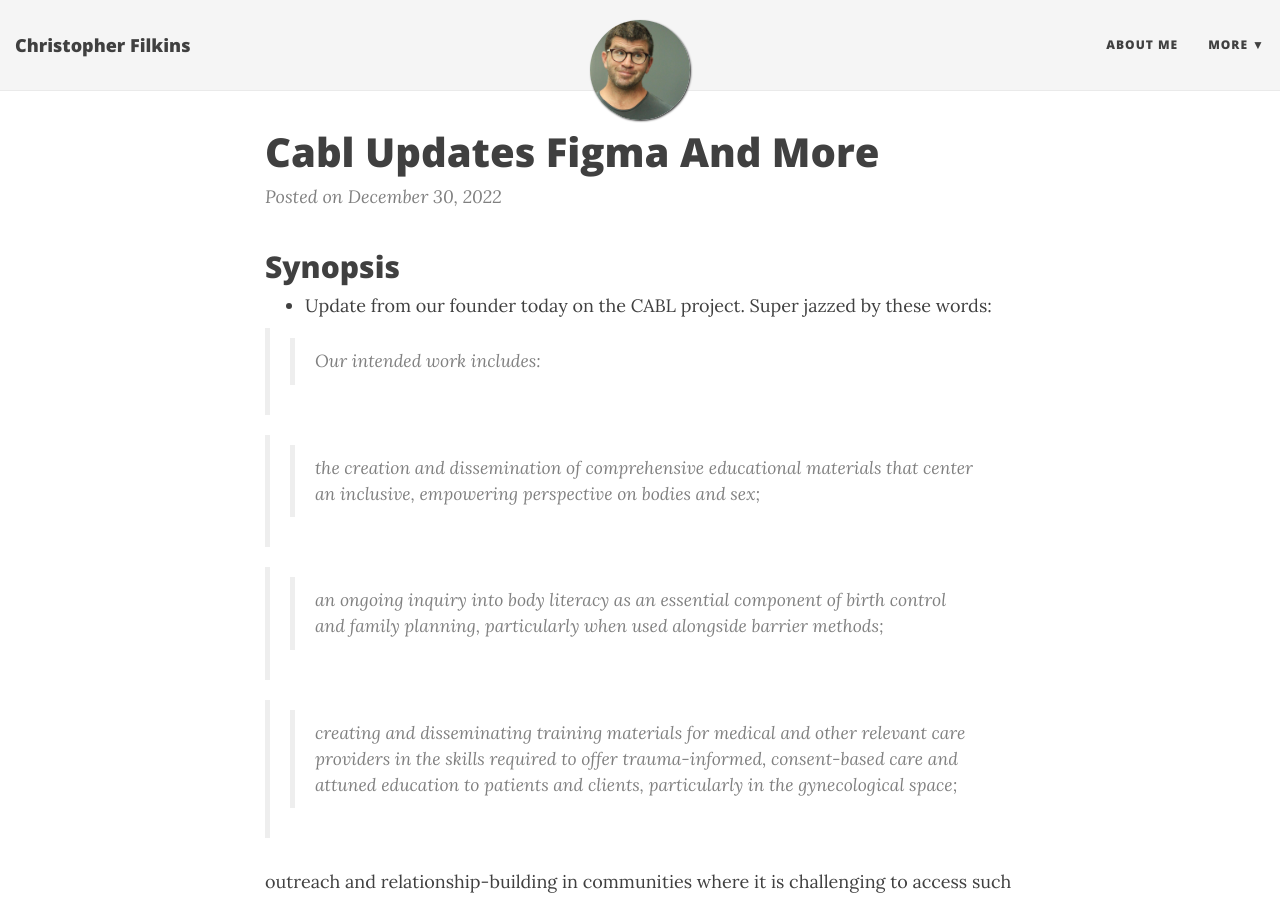
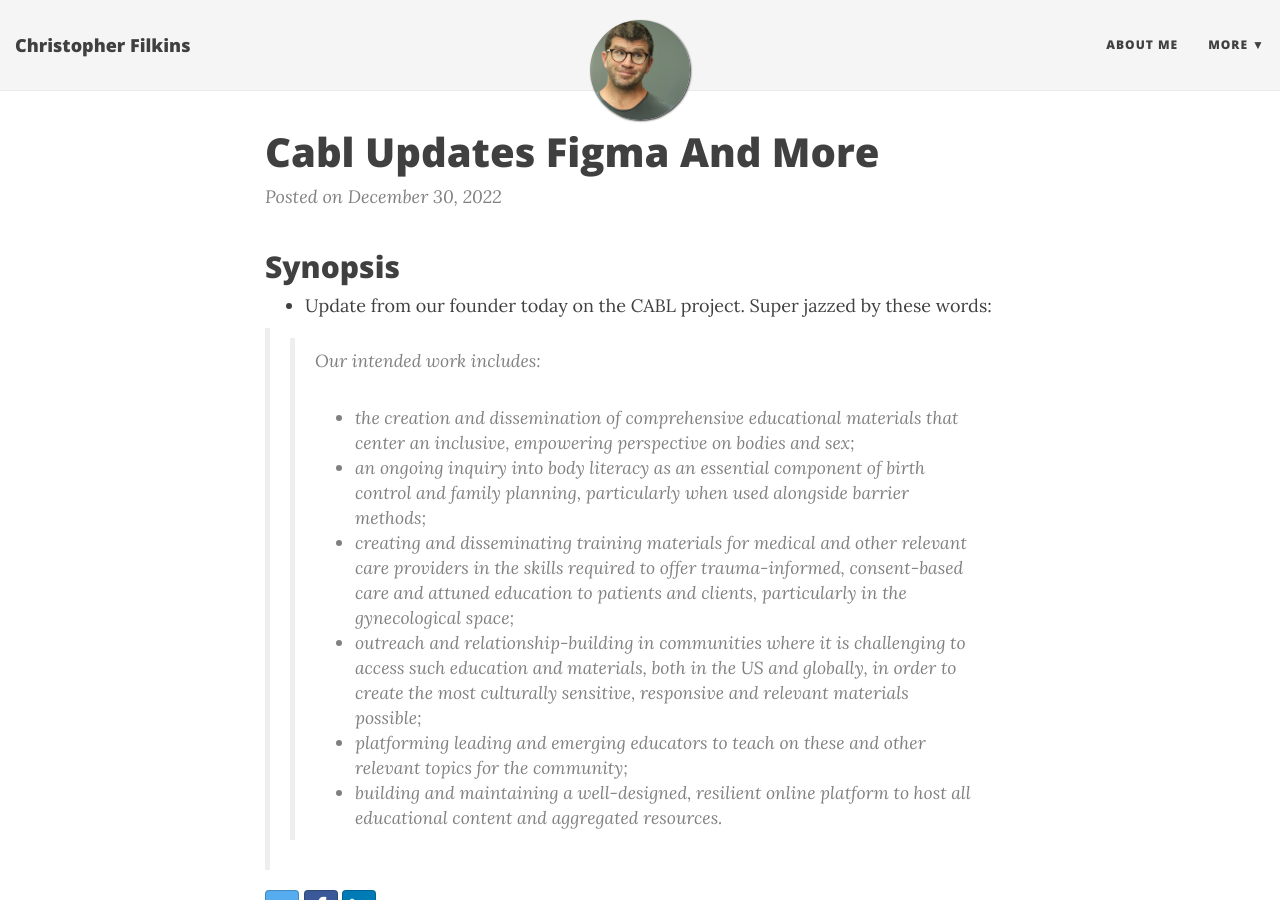
Before and after one commit to filchyboy/filchyboy.github.io, a Jekyll site: the page built from _posts/2022-12-30-CABL-Updates-Figma-And-More.md, in a window 1280 px wide and 900 px high. Built offline with Jekyll 4.4.1, drawn with Linux system fonts in a browser that asks for light colours; nearby versions of some CDN libraries.

Commit message:
Edit on same

```diff
--- a/_posts/2022-12-30-CABL-Updates-Figma-And-More.md
+++ b/_posts/2022-12-30-CABL-Updates-Figma-And-More.md
@@ -3,15 +3,9 @@
 * Update from our founder today on the CABL project. Super jazzed by these words:
 
 >> Our intended work includes:
-
->> the creation and dissemination of comprehensive educational materials that center an inclusive, empowering perspective on bodies and sex;
-
->> an ongoing inquiry into body literacy as an essential component of birth control and family planning, particularly when used alongside barrier methods;
-
->> creating and disseminating training materials for medical and other relevant care providers in the skills required to offer trauma-informed, consent-based care and attuned education to patients and clients, particularly in the gynecological space;
-
-outreach and relationship-building in communities where it is challenging to access such education and materials, both in the US and globally, in order to create the most culturally sensitive, responsive and relevant materials possible;
-
->> platforming leading and emerging educators to teach on these and other relevant topics for the community;
-
->> building and maintaining a well-designed, resilient online platform to host all educational content and aggregated resources.
+>> * the creation and dissemination of comprehensive educational materials that center an inclusive, empowering perspective on bodies and sex;
+>> * an ongoing inquiry into body literacy as an essential component of birth control and family planning, particularly when used alongside barrier methods;
+>> * creating and disseminating training materials for medical and other relevant care providers in the skills required to offer trauma-informed, consent-based care and attuned education to patients and clients, particularly in the gynecological space;
+>> * outreach and relationship-building in communities where it is challenging to access such education and materials, both in the US and globally, in order to create the most culturally sensitive, responsive and relevant materials possible;
+>> * platforming leading and emerging educators to teach on these and other relevant topics for the community;
+>> * building and maintaining a well-designed, resilient online platform to host all educational content and aggregated resources.
```
